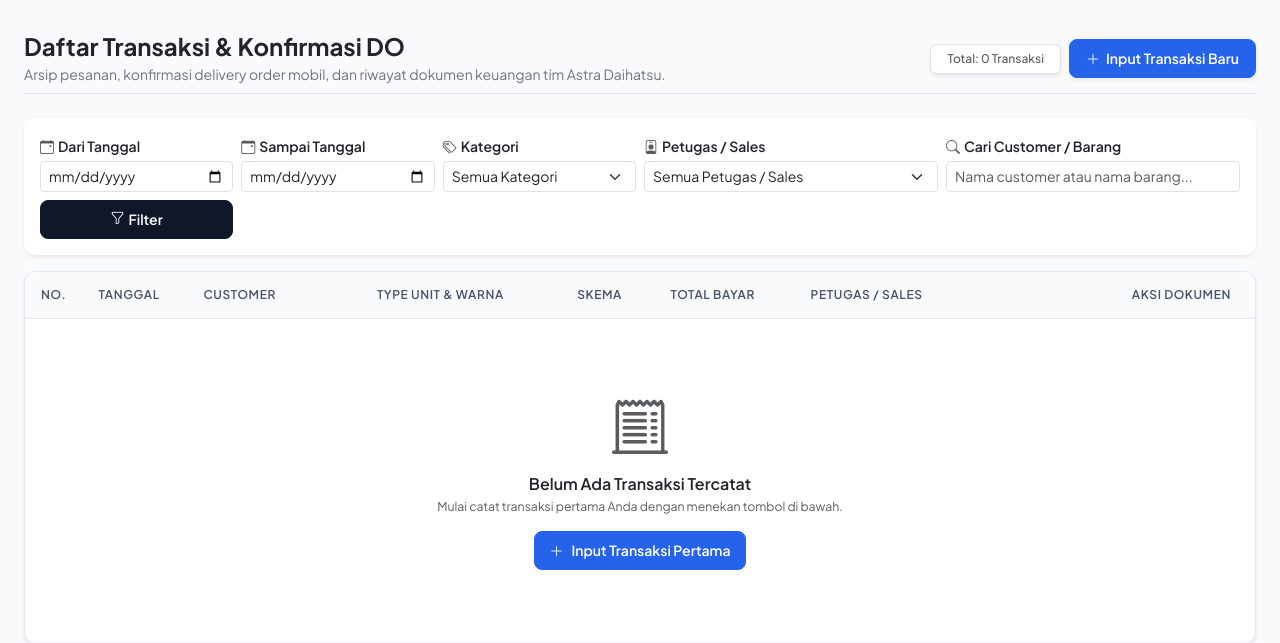
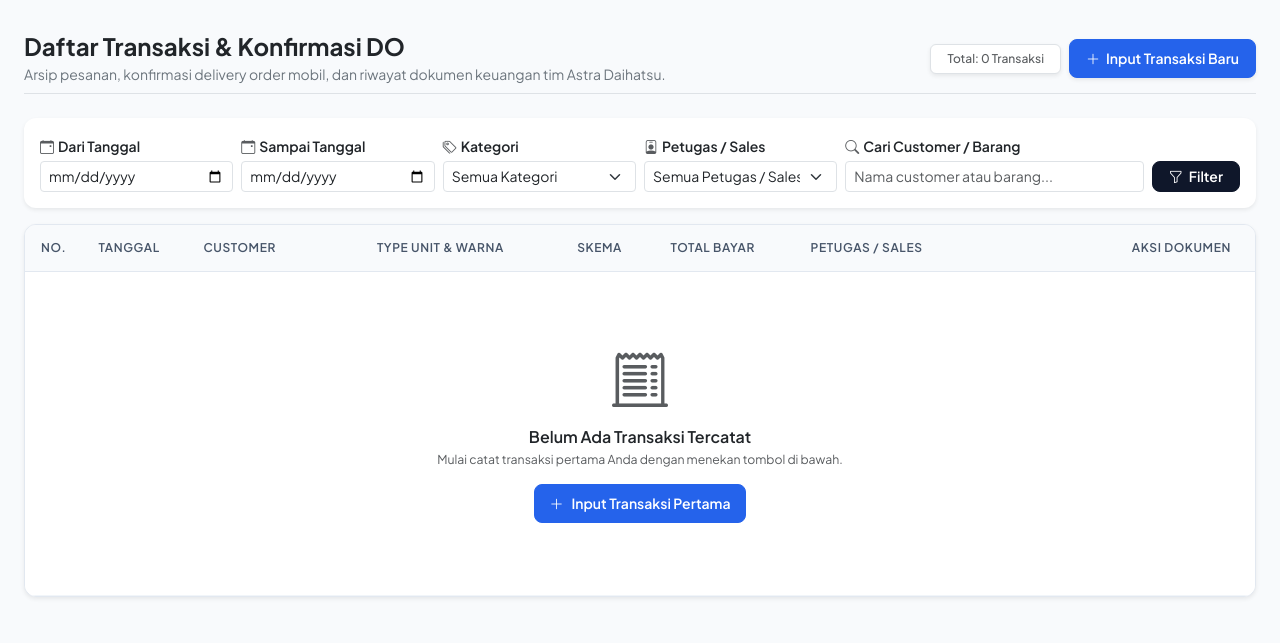
Before and after one commit to satusaudara38-stack/nota-kontan, a Laravel app: page /nota-kontan in a window 1280 px wide. Shown: the part 76-719 px from the top of the page. Run offline with Laravel 12, Linux system fonts and the light colour scheme; a user stored in the database is signed in; data comes from the database, SQL or seed files in the repository; data that the repository does not hold is empty.

Commit message:
Refactor filter bar to single horizontal row with aligned button

```diff
--- a/resources/views/nota/index.blade.php
+++ b/resources/views/nota/index.blade.php
@@ -41,8 +41,8 @@
             <div class="row g-2 align-items-end">
 
                 {{-- Filter Tanggal Dari --}}
-                <div class="col-6 col-md-{{ auth()->check() && !auth()->user()->isSales() ? '2' : '3' }}">
-                    <label for="tanggal_dari" class="form-label small fw-semibold text-dark mb-1">
+                <div class="col-6 col-sm-4 col-lg-2">
+                    <label for="tanggal_dari" class="form-label small fw-semibold text-dark mb-1 text-nowrap">
                         <i class="bi bi-calendar-event me-1 text-muted"></i>Dari Tanggal
                     </label>
                     <input type="date"
@@ -54,8 +54,8 @@
                 </div>
 
                 {{-- Filter Tanggal Sampai --}}
-                <div class="col-6 col-md-{{ auth()->check() && !auth()->user()->isSales() ? '2' : '3' }}">
-                    <label for="tanggal_sampai" class="form-label small fw-semibold text-dark mb-1">
+                <div class="col-6 col-sm-4 col-lg-2">
+                    <label for="tanggal_sampai" class="form-label small fw-semibold text-dark mb-1 text-nowrap">
                         <i class="bi bi-calendar-event me-1 text-muted"></i>Sampai Tanggal
                     </label>
                     <input type="date"
@@ -67,21 +67,21 @@
                 </div>
 
                 {{-- Filter Kategori Transaksi (Mobil vs Sparepart) --}}
-                <div class="col-6 col-md-2">
-                    <label for="kategori" class="form-label small fw-semibold text-dark mb-1">
+                <div class="col-6 col-sm-4 col-lg-2">
+                    <label for="kategori" class="form-label small fw-semibold text-dark mb-1 text-nowrap">
                         <i class="bi bi-tags me-1 text-muted"></i>Kategori
                     </label>
                     <select name="kategori" id="kategori" class="form-select form-select-sm" onchange="document.getElementById('formFilter').submit()">
                         <option value="">Semua Kategori</option>
                         <option value="mobil" {{ request('kategori') === 'mobil' ? 'selected' : '' }}>🚗 Unit Mobil (DO)</option>
-                        <option value="sparepart" {{ request('kategori') === 'sparepart' ? 'selected' : '' }}>🔧 Sparepart & Servis</option>
+                        <option value="sparepart" {{ request('kategori') === 'sparepart' ? 'selected' : '' }}>🔧 Sparepart</option>
                     </select>
                 </div>
 
                 {{-- Filter Petugas / Sales (Khusus Super Admin & Admin Kantor) --}}
                 @if(auth()->check() && !auth()->user()->isSales() && isset($salesList) && $salesList->isNotEmpty())
-                    <div class="col-12 col-md-3">
-                        <label for="sales_id" class="form-label small fw-semibold text-dark mb-1">
+                    <div class="col-6 col-sm-4 col-lg-2">
+                        <label for="sales_id" class="form-label small fw-semibold text-dark mb-1 text-nowrap">
                             <i class="bi bi-person-badge me-1 text-muted"></i>Petugas / Sales
                         </label>
                         <select name="sales_id" id="sales_id" class="form-select form-select-sm" onchange="document.getElementById('formFilter').submit()">
@@ -96,8 +96,8 @@
                 @endif
 
                 {{-- Pencarian Nama --}}
-                <div class="col-12 col-md-{{ auth()->check() && !auth()->user()->isSales() ? '3' : '4' }}">
-                    <label for="cari" class="form-label small fw-semibold text-dark mb-1">
+                <div class="col-12 col-sm-8 col-lg">
+                    <label for="cari" class="form-label small fw-semibold text-dark mb-1 text-nowrap">
                         <i class="bi bi-search me-1 text-muted"></i>Cari Customer / Barang
                     </label>
                     <input type="text"
@@ -105,19 +105,22 @@
                            name="cari"
                            class="form-control form-control-sm"
                            value="{{ request('cari') }}"
-                           placeholder="Nama customer atau nama barang...">
+                           placeholder="Nama customer atau barang...">
                 </div>
 
                 {{-- Tombol Aksi --}}
-                <div class="col-12 col-md-2 d-flex gap-2">
-                    <button type="submit" class="btn btn-brand-primary btn-sm w-100 py-2">
-                        <i class="bi bi-funnel me-1"></i>Filter
-                    </button>
-                    @if($filterAktif)
-                        <a href="{{ route('nota.index') }}" class="btn btn-outline-secondary btn-sm py-2" title="Hapus semua filter">
-                            <i class="bi bi-x-lg"></i>
-                        </a>
-                    @endif
+                <div class="col-12 col-sm-auto col-lg-auto">
+                    <div class="d-flex gap-1.5 align-items-center">
+                        <button type="submit" class="btn btn-brand-primary btn-sm px-3 d-inline-flex align-items-center gap-1.5 text-nowrap" style="height: 31px;">
+                            <i class="bi bi-funnel"></i>
+                            <span>Filter</span>
+                        </button>
+                        @if($filterAktif)
+                            <a href="{{ route('nota.index') }}" class="btn btn-outline-secondary btn-sm px-2.5 d-inline-flex align-items-center" title="Hapus semua filter" style="height: 31px;">
+                                <i class="bi bi-x-lg"></i>
+                            </a>
+                        @endif
+                    </div>
                 </div>
             </div>
 
```
